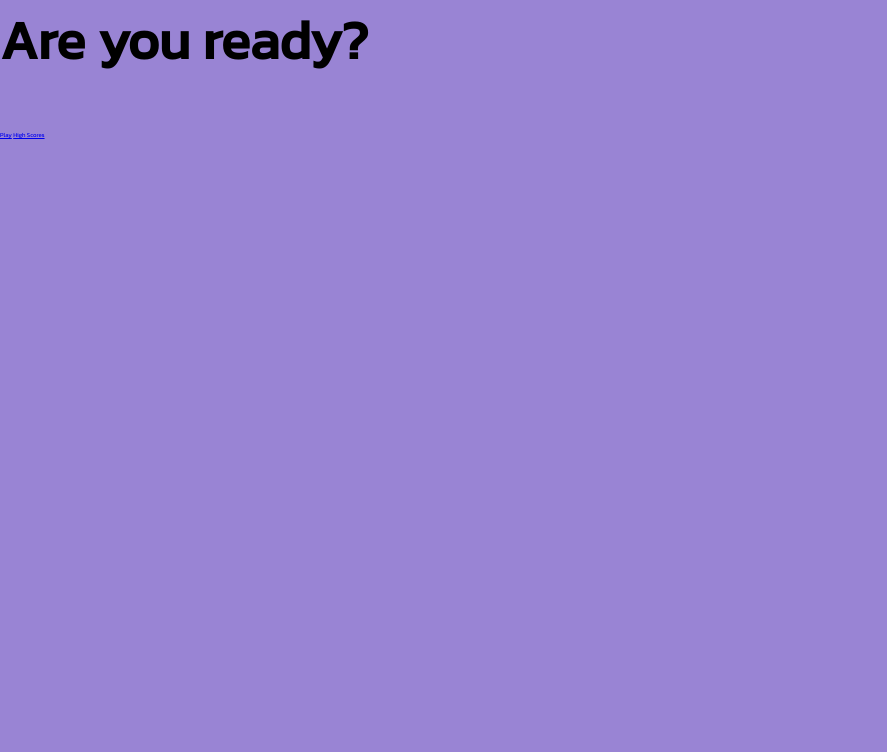
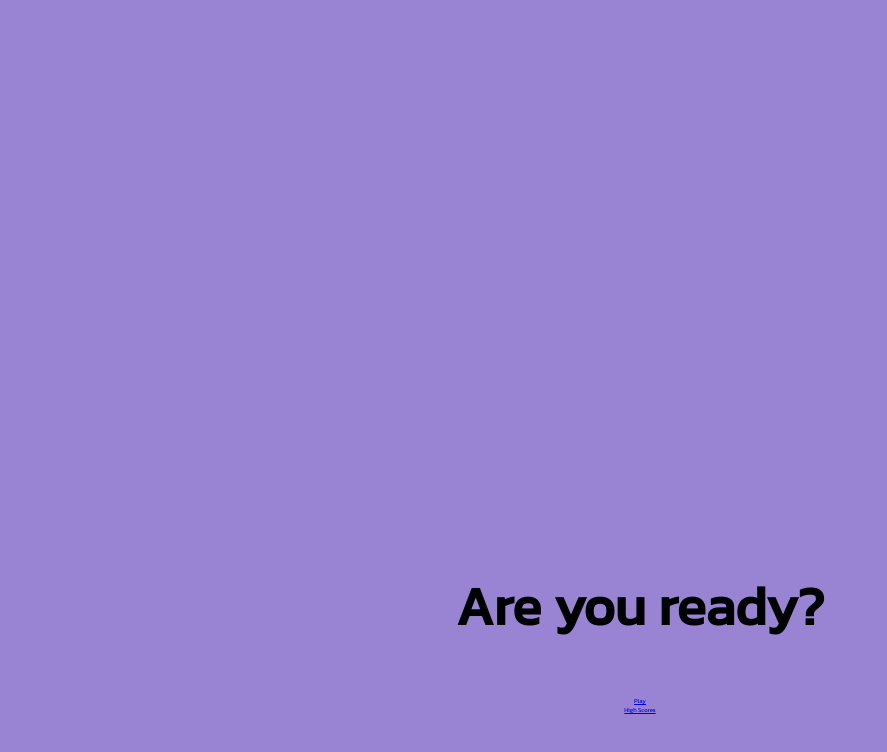
Before and after one commit to Pauldwyer/quiz-game-2.1, a plain HTML site: page index.html in a window 1280 px wide. Shown: the whole page, without its empty margins (0-887 px from the left). Drawn offline with Linux system fonts and the light colour scheme.

Commit message:
add style rules to div container

```diff
--- a/assets/style.css
+++ b/assets/style.css
@@ -21,3 +21,24 @@ h2 {
     font-size: 4.2rem;
     margin-bottom: 4rem;
 }
+
+.container {
+    width: 100vw;
+    height: 100vw;
+    display: flex;
+    justify-content: center;
+    align-items: center;
+    max-width: 80rem;
+    margin: 0 auto;
+    padding: 2rem;
+}
+
+.flex-column {
+    display: flex;
+    flex-direction: column;
+}
+
+.flex-center {
+    justify-content: center;
+    align-items: center;
+}
```
